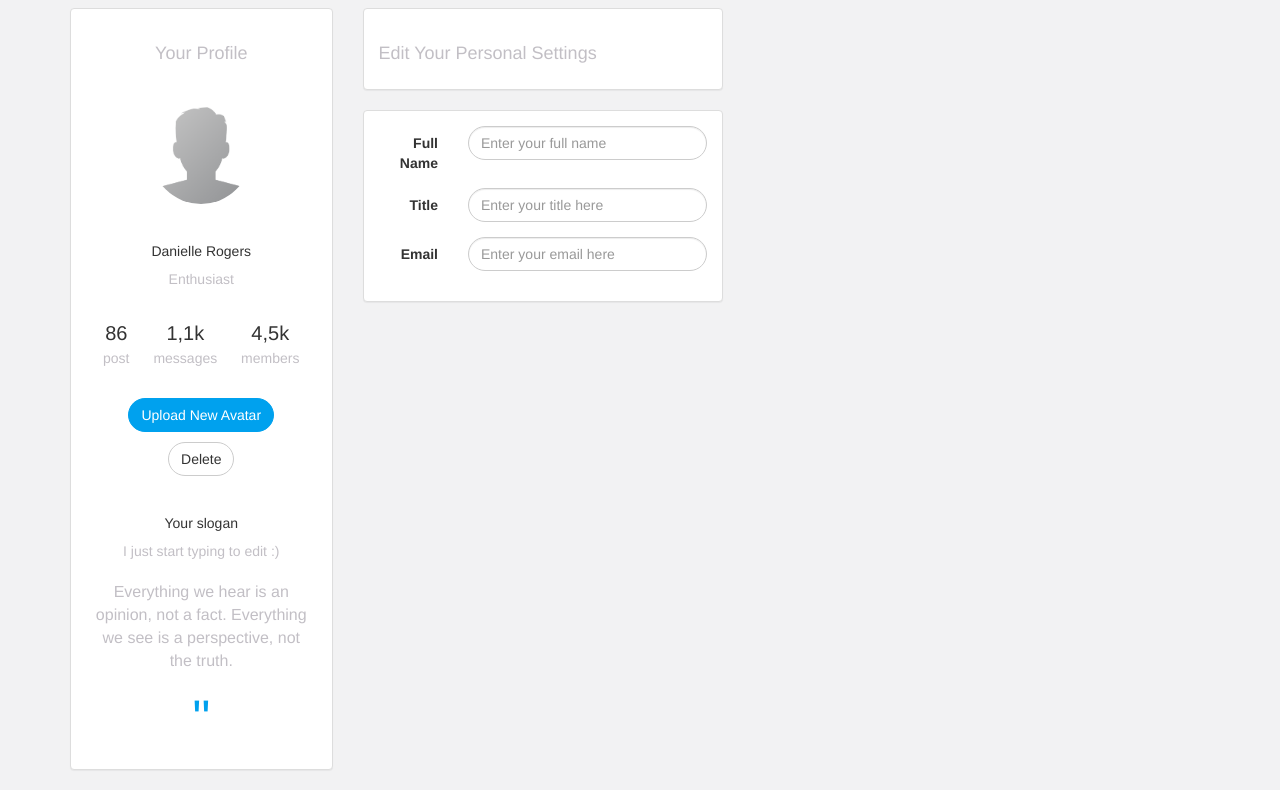
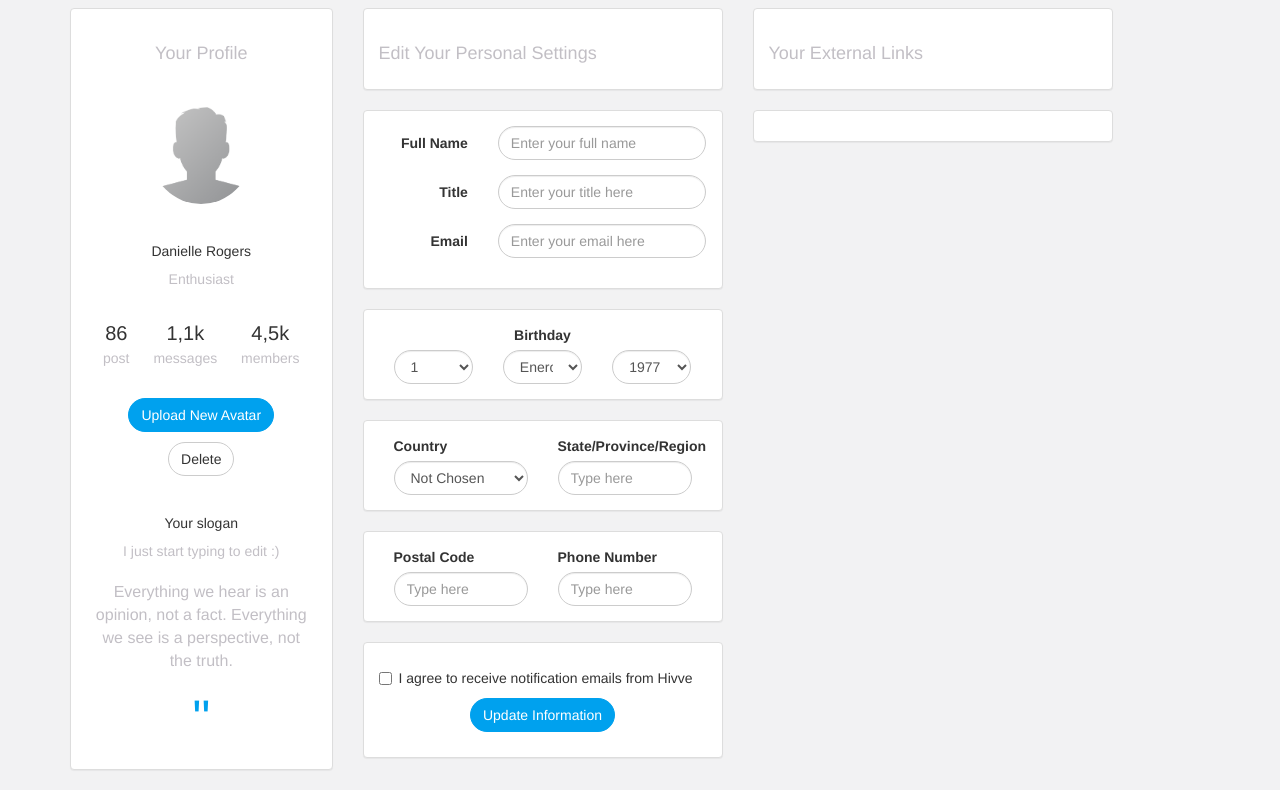
Before and after one commit to MarisolenlaWeb/test-conecta, a plain HTML site: page index.html in a window 1280 px wide. Shown: the part 53-843 px from the top of the page. Drawn offline with Linux system fonts and the light colour scheme.

Commit message:
commit 9pm

```diff
--- a/css/main.css
+++ b/css/main.css
@@ -108,3 +108,5 @@ h3 {
 .quotemark {
 	font-size: 50px;
 }
+
+/*-----Personal Settings-----*/
--- a/index.html
+++ b/index.html
@@ -94,6 +94,7 @@
             </div>
           </div>
         </div>
+    <!--Personal Setting-->
         <div class="col-md-4">
           <div class="panel panel-default">
             <div class="panel-body">
@@ -104,23 +105,140 @@
             <div class="panel-body">
               <form class="form-horizontal" role="form">
                 <div class="form-group">
-                  <label class="control-label col-sm-3" for="name">Full Name</label>
-                  <div class="col-sm-9">
+                  <label class="control-label col-sm-4" for="name">Full Name</label>
+                  <div class="col-sm-8">
                     <input type="text" class="form-control rounded" id="name" placeholder="Enter your full name">
                   </div>
                 </div>
                 <div class="form-group">
-                  <label class="control-label col-sm-3" for="title">Title</label>
-                  <div class="col-sm-9">
+                  <label class="control-label col-sm-4" for="title">Title</label>
+                  <div class="col-sm-8">
                     <input type="text" class="form-control rounded" id="title" placeholder="Enter your title here">
                   </div>
                 </div>
                 <div class="form-group">
-                  <label class="control-label col-sm-3" for="email">Email</label>
-                  <div class="col-sm-9">
+                  <label class="control-label col-sm-4" for="email">Email</label>
+                  <div class="col-sm-8">
                     <input type="email" class="form-control rounded" id="email" placeholder="Enter your email here">
                   </div>
                 </div>
+              </form>
+            </div>
+          </div>
+          <div class="panel panel-default">
+            <div class="panel-body">
+              <div class="form-group">
+                <div class="col-sm-12 text-center">
+                  <label for="bday">Birthday</label>
+                </div>
+                <div class="col-sm-4">
+                  <select class="form-control rounded" id="bday">
+                    <option>1</option>
+                    <option>2</option>
+                    <option>3</option>
+                    <option>4</option>
+                    <option>5</option>
+                    <option>6</option>
+                    <option>7</option>
+                    <option>8</option>
+                    <option>9</option>
+                    <option>10</option>
+                  </select>
+                </div>
+                <div class="col-sm-4">
+                  <select class="form-control rounded" id="bday">
+                    <option>Enero</option>
+                    <option>Febrero</option>
+                    <option>Marzo</option>
+                    <option>Abril</option>
+                    <option>Mayo</option>
+                    <option>Junio</option>
+                    <option>Julio</option>
+                    <option>Agosto</option>
+                    <option>Septiembre</option>
+                    <option>Octubre</option>
+                    <option>Noviembre</option>
+                    <option>Diciembre</option>
+                  </select>
+                </div>
+                <div class="col-sm-4">
+                  <select class="form-control rounded" id="bday">
+                    <option>1977</option>
+                    <option>1978</option>
+                    <option>1979</option>
+                    <option>1981</option>
+                    <option>1982</option>
+                    <option>1983</option>
+                    <option>1984</option>
+                    <option>1985</option>
+                    <option>1986</option>
+                    <option>1987</option>
+                    <option>1989</option>
+                    <option>1990</option>
+                  </select>
+                </div>
+              </div>
+            </div>
+          </div>
+          <div class="panel panel-default">
+            <div class="panel-body">
+              <div class="form-group">
+                <div class="col-sm-6">
+                  <label for="country">Country</label>
+                  <select class="form-control rounded" id="country">
+                    <option>Not Chosen</option>
+                    <option>México</option>
+                    <option>USA</option>
+                    <option>Chile</option>
+                    <option>Guatemala</option>
+                    <option>España</option>
+                    <option>China</option>
+                    <option>Perú</option>
+                    <option>Brasil</option>
+                    <option>Inglaterra</option>
+                  </select>
+                </div>
+                <div class="col-sm-6">
+                  <label for="state">State/Province/Region</label>
+                  <input type="text" class="form-control rounded" id="state" placeholder="Type here">
+                </div>
+              </div>
+            </div>
+          </div>
+          <div class="panel panel-default">
+            <div class="panel-body">
+              <div class="form-group">
+                <div class="col-sm-6">
+                  <label for="country">Postal Code</label>
+                  <input type="text" class="form-control rounded" id="state" placeholder="Type here">
+                </div>
+                <div class="col-sm-6">
+                  <label for="state">Phone Number</label>
+                  <input type="text" class="form-control rounded" id="state" placeholder="Type here">
+                </div>
+              </div>
+            </div>
+          </div>
+          <div class="panel panel-default">
+            <div class="panel-body">
+              <div class="checkbox">
+                <label><input type="checkbox" value="">I agree to receive notification emails from Hivve</label>
+              </div>
+              <button type="button" class="btn btn-blue rounded btn-center">Update Information</button>
+            </div>
+          </div>
+        </div>
+    <!--External Links-->
+        <div class="col-md-4">
+          <div class="panel panel-default">
+            <div class="panel-body">
+              <h2 class="font-gray">Your External Links</h2>
+            </div>
+          </div>
+          <div class="panel panel-default">
+            <div class="panel-body">
+              <form role="form">
+
               </form>
             </div>
           </div>
```
